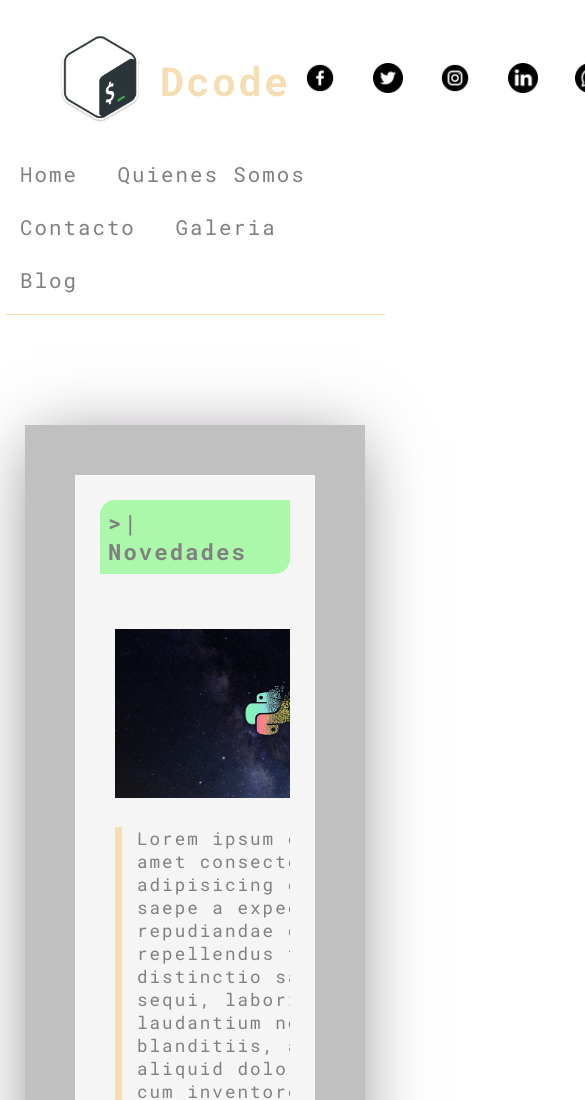
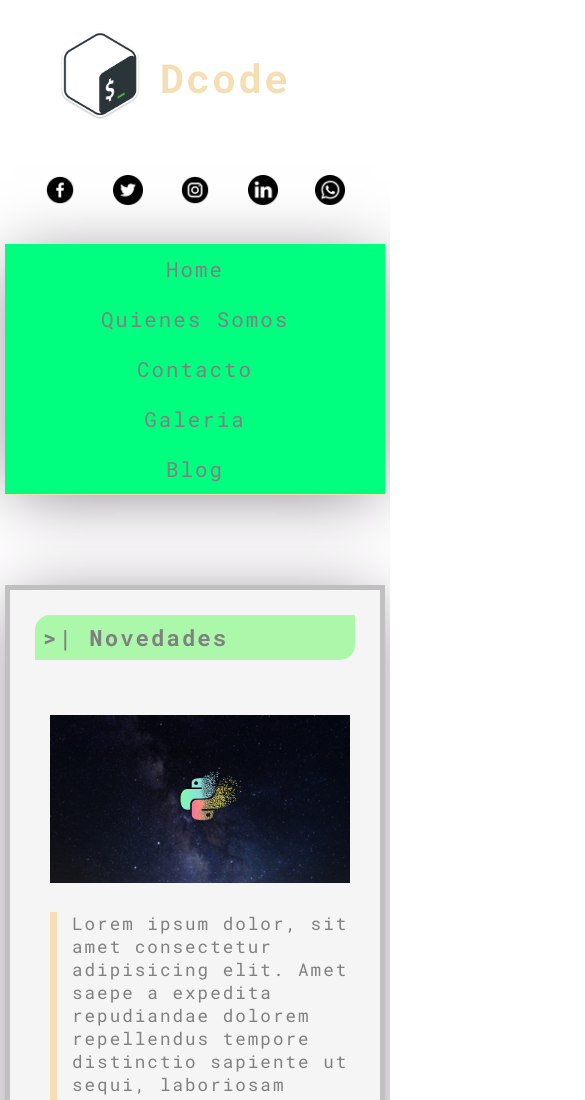
Before and after one commit to dacerb/coder.github.io, a plain HTML site: page pages/blog.html in a window 390 px wide. Shown: the top 1100 px of the page, 585 px wide, since content can reach past the window. Drawn offline with Linux system fonts and the light colour scheme.

Commit message:
se realizo ajustes para responsive en general

```diff
--- a/css/main.css
+++ b/css/main.css
@@ -48,7 +48,8 @@
 header .header-icons-logo-container {
     margin-top: 30px;
     display: grid;
-    grid-template-columns: 1fr 3fr;
+    /* grid-template-columns: 1fr 3fr; */
+    grid-template-columns: repeat(auto-fit, minmax(300px, 1fr));
     height: 100px;
 
 }
@@ -640,3 +641,113 @@ header .header-nav-container li a:hover{
     box-shadow: 0px 7px 66px -10px rgba(133,126,133,1);
 }
 /* -------------------------------------------- FIN CONTENT MAIN BLOG ---------------------------------------------*/
+
+
+/* -------------------------------------------- INICIO MEDIA QUERIES -------------------------------------------- */
+
+@media (max-width: 737px) {
+
+    /* HEADER */
+    header .header-icons-logo-container {
+
+        width: 80%;
+        display: grid;
+        gap: 20px;
+        grid-template-rows: 1fr 1fr;
+        height: auto;
+    }
+
+    header .header-nav-container ul {
+        width: 100%;
+        justify-items: center;
+        padding-bottom: 0;
+
+        -webkit-box-shadow: 0px 7px 66px -10px rgba(133,126,133,1);
+        -moz-box-shadow: 0px 7px 66px -10px rgba(133,126,133,1);
+        box-shadow: 0px 7px 66px -10px rgba(133,126,133,1);
+    }
+
+    header .header-nav-container ul li {
+        display: block;
+        text-align: center;
+        margin-top: 0;
+        width: 100%;
+        line-height: 50px;
+        height: 50px;
+        background-color: var(--springgreen);
+
+    }
+
+    header .header-nav-container ul li:hover {
+        background-color: var(--opacity_green);
+        border-bottom: 4px solid var(--wheat);
+    }
+
+    /* FOOTER */
+    .footer-container .container_max_size {
+        height: auto;
+        grid-template-columns: repeat(auto-fit, minmax(min(100%, 250px), 1fr));
+    }
+
+    /* GALERY */
+    .galery-main {
+        margin-top: 0;
+    }
+}
+
+
+@media (max-width: 500px) {
+
+    /* ABOUT US */
+    .about-us-detail-container {
+        padding: 10px;
+    }
+    .blog-main {
+        padding: 10px;
+    }
+    .about-us-detail-container .text-container {
+        width: auto;
+    }
+
+    .about-team-container {
+        width: 95%;
+    }
+
+     /* HOME, CONTACT, BLOG, GALERIA */
+    .home-main-container .container_max_size, .contact-main .container_max_size, .blog-main .blog-main-blogpost .blog-main-blogpost-items, .galery-main .galery-main-container-items, .about-team-container{
+        grid-template-columns: repeat(auto-fit, minmax(min(100%, 450px), 1fr));
+    }
+
+    /* BLOG */
+    .blog-main .blog-main-news-container {
+        padding: 5px;
+    }
+
+}
+
+@media (max-width: 460px) {
+
+    /* HEADER */
+    header .header-icons-logo-container {
+        width: 100%;
+    }
+
+    header .header-nav-container {
+        justify-content: start;
+    }
+
+    header .header-icons-logo-container .icons-container {
+        justify-self: center;
+        max-width: 300px;
+        width: 80%;
+        margin: 0;
+    }
+
+    /* HOME, BLOG, CONTACT, GALERIA, ABOUT US */
+    .home-main-container, .contact-main, .blog-main, .galery-main, .about-us-detail-container, .about-team-container {
+        padding: 5px;
+    }
+
+}
+
+/* -------------------------------------------- FIN MEDIA QUERIES -------------------------------------------- */
```
Also changed, not shown: pages/contacto.html (+0 -2 lines).
